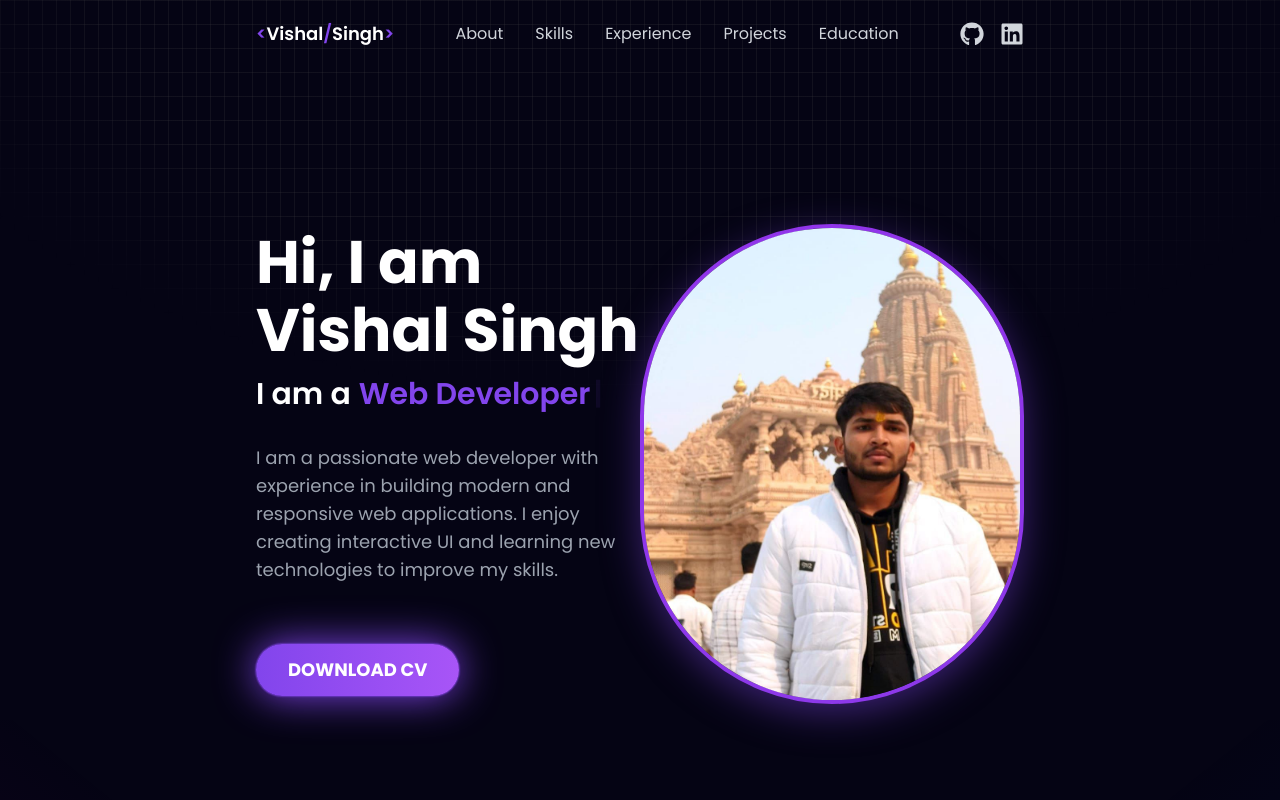
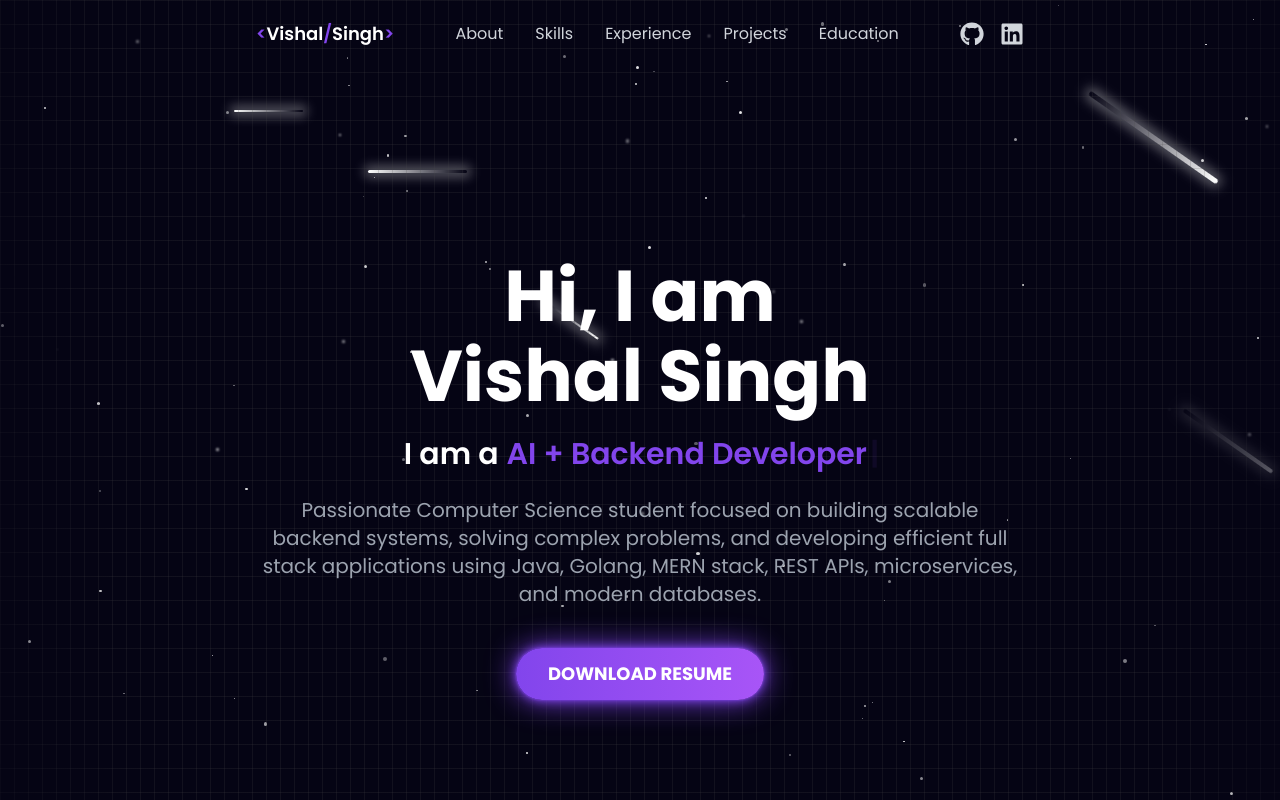
Before and after one commit to VISHAL55UIET/My-Portfolio-Website, a React (Vite) app: page / in a window 1280 px wide. Shown: the top 800 px of the page. Built offline with nearby package versions, Linux system fonts and the light colour scheme.

Commit message:
Version Update

```diff
--- a/src/App.jsx
+++ b/src/App.jsx
@@ -2,32 +2,34 @@ import React from "react";
 import Navbar from "./components/NavBar/NavBar";
 import About from "./components/About/About";
 import Skills from "./components/Skills/Skills";
-import Experience from './components/Experience/Experience'
+import Experience from "./components/Experience/Experience";
 import Work from "./components/Work/Work";
 import Education from "./components/Education/Education";
 import Contact from "./components/Contact/Contact";
+import { StarBackground } from "./components/StarBackground";
 import Footer from "./components/Footer/Footer";
-// import BlurBlob from './components/BlurBlob';
 
 const App = () => {
   return (
-    <div className="bg-[#050414]">
+    <div className="relative min-h-screen bg-[#050414] overflow-x-hidden">
 
-       {/* <BlurBlob position={{ top: '35%', left: '20%' }} size={{ width: '30%', height: '40%' }} /> */}
+      {/* Star Background */}
+      <StarBackground />
 
-      <div className="absolute inset-0 bg-[linear-gradient(to_right,#4f4f4f2e_1px,transparent_1px),linear-gradient(to_bottom,#4f4f4f2e_1px,transparent_1px)] bg-[size:14px_24px] [mask-image:radial-gradient(ellipse_60%_50%_at_50%_0%,#000_70%,transparent_100%)]"></div>
+      {/* Grid Background */}
+      <div className="absolute inset-0 z-0 bg-[linear-gradient(to_right,#4f4f4f2e_1px,transparent_1px),linear-gradient(to_bottom,#4f4f4f2e_1px,transparent_1px)] bg-[size:14px_24px] [mask-image:radial-gradient(ellipse_60%_50%_at_50%_0%,#000_70%,transparent_100%)]"></div>
 
-      <div className="relative pt-20">
+      {/* Main Content */}
+      <div className="relative z-10 pt-20">
         <Navbar />
         <About />
         <Skills />
-        <Experience/>
+        <Experience />
         <Work />
         <Education />
         <Contact />
         <Footer />
       </div>
-
     </div>
   );
 };
--- a/src/components/About/About.jsx
+++ b/src/components/About/About.jsx
@@ -1,76 +1,67 @@
 import React from "react";
 import { Typewriter } from "react-simple-typewriter";
-import Tilt from "react-parallax-tilt";
-import profileImage from "../../assets/myimage.jpg"; // Keep your image path
 
 const About = () => {
   return (
     <section
       id="about"
-      className="py-4 px-[7vw] md:px-[7vw] lg:px-[20vw] font-sans mt-16 md:mt-24 lg:mt-32"
+      className="min-h-screen flex items-center justify-center px-[7vw] md:px-[10vw] lg:px-[20vw] font-sans"
     >
-      <div className="flex flex-col-reverse md:flex-row justify-between items-center">
-        {/* Left Side */}
-        <div className="md:w-1/2 text-center md:text-left mt-8 md:mt-0">
-          <h1 className="text-3xl sm:text-5xl md:text-6xl font-bold text-white mb-2 leading-tight">
+      {/* Center Content */}
+      <div className="max-w-4xl text-center">
+        {/* Heading */}
+        <h1 className="text-4xl sm:text-5xl md:text-7xl font-bold text-white mb-2 leading-tight">
           Hi, I am
         </h1>
 
-          <h2 className="text-4xl sm:text-5xl md:text-6xl font-bold text-white mb-4 leading-tight">
+        <h2 className="text-4xl sm:text-5xl md:text-7xl font-bold text-white mb-6 leading-tight">
           Vishal Singh
         </h2>
 
-          <h3 className="text-xl sm:text-2xl md:text-3xl font-semibold text-[#8245ec] mb-4 leading-tight">
+        {/* Typewriter */}
+        <h3 className="text-xl sm:text-2xl md:text-3xl font-semibold text-[#8245ec] mb-6">
           <span className="text-white mr-2">I am a</span>
           <span className="text-[#8245ec]">
             <Typewriter
-                words={["Full Stack Developer", "Web Developer", "UI/UX Designer", "Coder"]}
+              words={[
+                "Software Engineer",
+                "AI + Backend Developer",
+                "Full Stack Developer",
+                "DSA Enthusiast",
+                "Golang & Java Developer",
+              ]}
               loop={0}
               cursor
               cursorStyle="|"
-                typeSpeed={100}
+              typeSpeed={90}
               deleteSpeed={50}
-                delaySpeed={2000}
+              delaySpeed={1800}
             />
           </span>
         </h3>
 
-          <p className="text-base sm:text-lg md:text-lg text-gray-400 mb-10 mt-8 leading-relaxed">
-            I am a passionate web developer with experience in building modern and responsive web applications. I enjoy creating interactive UI and learning new technologies to improve my skills.
+        {/* Description */}
+        <p className="text-base sm:text-lg md:text-xl text-gray-400 leading-relaxed max-w-3xl mx-auto mb-10">
+          Passionate Computer Science student focused on building scalable
+          backend systems, solving complex problems, and developing efficient
+          full stack applications using Java, Golang, MERN stack, REST APIs,
+          microservices, and modern databases.
         </p>
 
+        {/* Button */}
         <a
           href="#"
           target="_blank"
           rel="noopener noreferrer"
-            className="inline-block text-white py-3 px-8 rounded-full mt-5 text-lg font-bold transition duration-300 transform hover:scale-105"
+          className="inline-block text-white py-3 px-8 rounded-full text-lg font-bold transition duration-300 transform hover:scale-105"
           style={{
             background: "linear-gradient(90deg,#8245ec,#a855f7)",
-              boxShadow: "0 0 2px #8245ec, 0 0 2px #8245ec, 0 0 40px #8245ec",
+            boxShadow:
+              "0 0 2px #8245ec, 0 0 10px #8245ec, 0 0 30px #8245ec",
           }}
         >
-            DOWNLOAD CV
+          DOWNLOAD RESUME
         </a>
-        </div>
-
-        {/* Right Side */}
-        <div className="md:w-1/2 flex justify-center md:justify-end">
-          <Tilt
-            className="w-48 h-48 sm:w-64 sm:h-64 md:w-[30rem] md:h-[30rem] border-4 border-purple-600 rounded-full"
-            tiltMaxAngleX={20}
-            tiltMaxAngleY={20}
-            perspective={1000}
-            scale={1.05}
-            transitionSpeed={1000}
-            gyroscope={true}
-          >
-            <img
-              src={profileImage}
-              alt="Vishal Singh"
-              className="w-full h-full rounded-full object-cover drop-shadow-[0_10px_20px_rgba(130,69,236,0.5)]"
-            />
-          </Tilt>
-        </div>
       </div>
     </section>
   );
--- /dev/null
+++ b/src/components/StarBackground.jsx
@@ -0,0 +1,97 @@
+import { useEffect, useState, useCallback } from "react";
+
+export const StarBackground = () => {
+  const [stars, setStars] = useState([]);
+  const [meteors, setMeteors] = useState([]);
+
+  const generateStars = useCallback(() => {
+    const numberOfStars = Math.floor(
+      (window.innerWidth * window.innerHeight) / 12000
+    );
+
+    const newStars = Array.from({ length: numberOfStars }, (_, i) => ({
+      id: i,
+      size: Math.random() * 2.5 + 1,
+      x: Math.random() * 100,
+      y: Math.random() * 100,
+      opacity: Math.random() * 0.6 + 0.3,
+      animationDuration: Math.random() * 4 + 2,
+      blur: Math.random() > 0.8 ? "1px" : "0px",
+    }));
+
+    setStars(newStars);
+  }, []);
+
+  const generateMeteors = useCallback(() => {
+    const numberOfMeteors = 5;
+
+    const newMeteors = Array.from({ length: numberOfMeteors }, (_, i) => ({
+      id: i,
+      size: Math.random() * 2 + 1,
+      x: Math.random() * 100,
+      y: Math.random() * 25,
+      delay: Math.random() * 12,
+      animationDuration: Math.random() * 3 + 4,
+    }));
+
+    setMeteors(newMeteors);
+  }, []);
+
+  useEffect(() => {
+    generateStars();
+    generateMeteors();
+
+    const handleResize = () => generateStars();
+    window.addEventListener("resize", handleResize);
+
+    // Regenerate meteors every 10s
+    const meteorInterval = setInterval(() => {
+      generateMeteors();
+    }, 10000);
+
+    return () => {
+      window.removeEventListener("resize", handleResize);
+      clearInterval(meteorInterval);
+    };
+  }, [generateStars, generateMeteors]);
+
+  return (
+    <div className="fixed inset-0 overflow-hidden pointer-events-none z-0">
+      {/* Soft Depth Layer */}
+      <div className="absolute inset-0 bg-radial from-transparent via-transparent to-background/20" />
+
+      {/* Stars */}
+      {stars.map((star) => (
+        <div
+          key={star.id}
+          className="absolute rounded-full bg-white animate-pulse-subtle"
+          style={{
+            width: `${star.size}px`,
+            height: `${star.size}px`,
+            left: `${star.x}%`,
+            top: `${star.y}%`,
+            opacity: star.opacity,
+            filter: `blur(${star.blur})`,
+            animationDuration: `${star.animationDuration}s`,
+          }}
+        />
+      ))}
+
+      {/* Meteors */}
+      {meteors.map((meteor) => (
+        <div
+          key={meteor.id}
+          className="absolute meteor animate-meteor"
+          style={{
+            width: `${meteor.size * 60}px`,
+            height: `${meteor.size * 2}px`,
+            left: `${meteor.x}%`,
+            top: `${meteor.y}%`,
+            animationDelay: `${meteor.delay}s`,
+            animationDuration: `${meteor.animationDuration}s`,
+          }}
+        />
+      ))}
+    </div>
+  );
+};
--- a/src/index.css
+++ b/src/index.css
@@ -1,20 +1,33 @@
-@import url("https://fonts.googleapis.com/css2?family=Poppins:ital,wght@0,100;0,200;0,300;0,400;0,500;0,600;0,700;0,800;0,900;1,100;1,200;1,300;1,400;1,500;1,600;1,700;1,800;1,900&display=swap");
+@import url("https://fonts.googleapis.com/css2?family=Poppins:wght@100;200;300;400;500;600;700;800;900&display=swap");
 
 @tailwind base;
 @tailwind components;
 @tailwind utilities;
 
-/* Global Font */
+/* Global */
 * {
   font-family: "Poppins", sans-serif;
 }
 
-/* Smooth Scrolling */
 html {
   scroll-behavior: smooth;
 }
 
-/* Custom Utilities Layer */
+body {
+  background: #050414;
+  color: white;
+  overflow-x: hidden;
+}
+
+/* Root */
+#root {
+  max-width: 100%;
+  margin: 0 auto;
+  padding: 0;
+  text-align: center;
+}
+
+/* Custom Utilities */
 @layer utilities {
   .clip-path-custom {
     clip-path: polygon(0 0, 100% 0, 100% 98%, 75% 95%, 0 100%);
@@ -23,7 +36,63 @@ html {
   .clip-path-custom-2 {
     clip-path: polygon(0 0, 100% 0, 100% 98%, 25% 95%, 0 100%);
   }
+
   .clip-path-custom-3 {
     clip-path: polygon(0 0, 100% 0, 100% 98%, 75% 96%, 0 100%);
   }
+
+  .text-glow {
+    text-shadow: 0 0 10px rgba(167, 139, 250, 0.6);
+  }
+
+  .card-hover {
+    transition: all 0.3s ease;
+  }
+
+  .card-hover:hover {
+    transform: scale(1.02);
+    box-shadow: 0 0 20px rgba(139, 92, 246, 0.35);
+  }
+
+  .cosmic-button {
+    @apply px-6 py-3 rounded-full bg-purple-600 text-white font-semibold transition-all duration-300 hover:scale-105;
+    box-shadow: 0 0 20px rgba(139, 92, 246, 0.55);
+  }
+
+  .star {
+    @apply absolute rounded-full bg-white;
+    box-shadow: 0 0 10px 2px rgba(255, 255, 255, 0.45);
+    animation: pulse-subtle 4s ease-in-out infinite;
+  }
+
+  .meteor {
+    @apply absolute rounded-full;
+    background: linear-gradient(to right, white, transparent);
+    box-shadow: 0 0 12px 4px rgba(255, 255, 255, 0.35);
+    animation: meteor 5s linear infinite;
+  }
 }
+
+/* Animations */
+@keyframes pulse-subtle {
+  0%,100% {
+    opacity: 1;
+  }
+  50% {
+    opacity: 0.6;
+  }
+}
+
+@keyframes meteor {
+  0% {
+    transform: rotate(215deg) translateX(0);
+    opacity: 1;
+  }
+  70% {
+    opacity: 1;
+  }
+  100% {
+    transform: rotate(215deg) translateX(-500px);
+    opacity: 0;
+  }
+}
```
Lines whose indentation alone changed are shown as unchanged.
